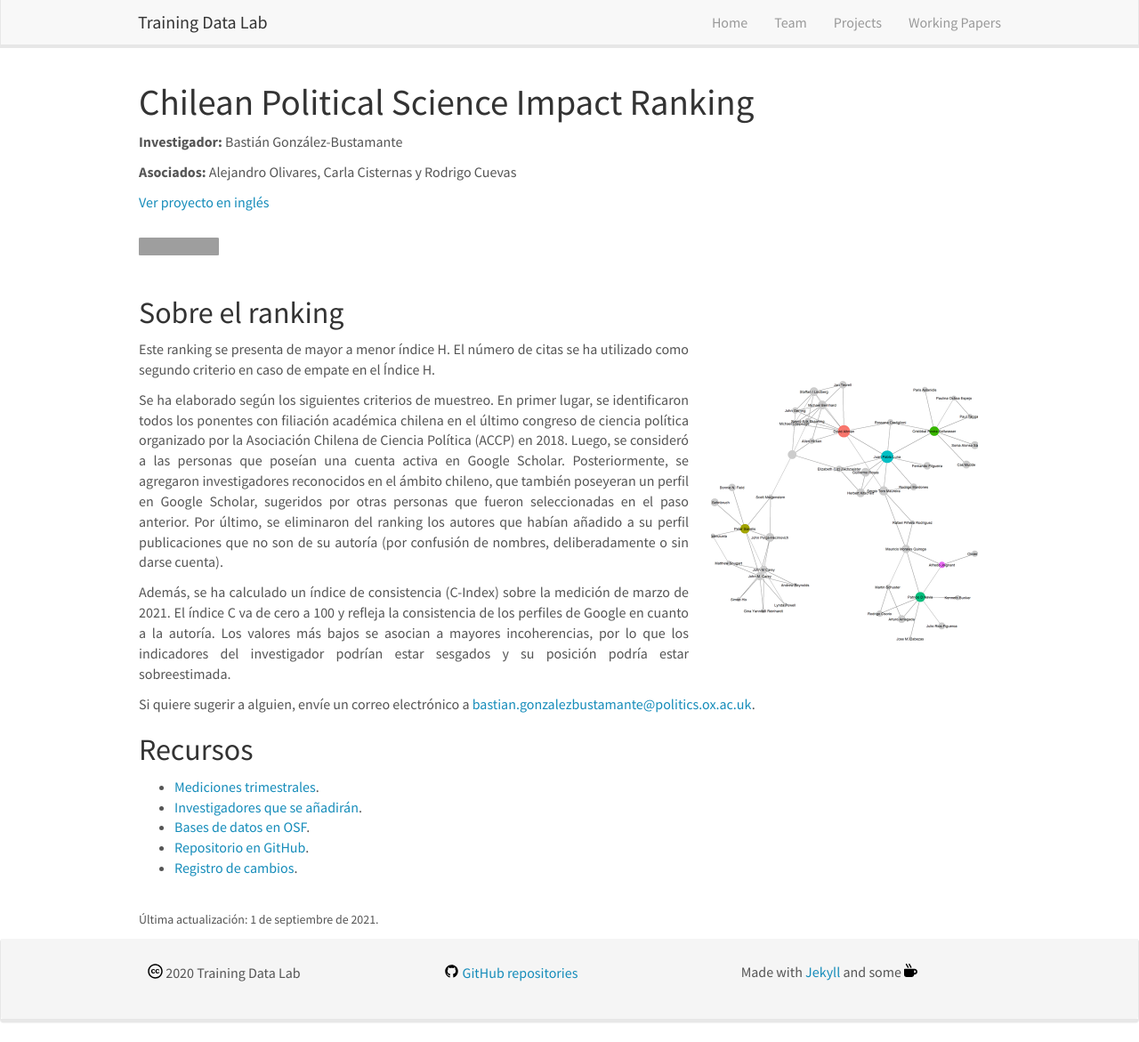
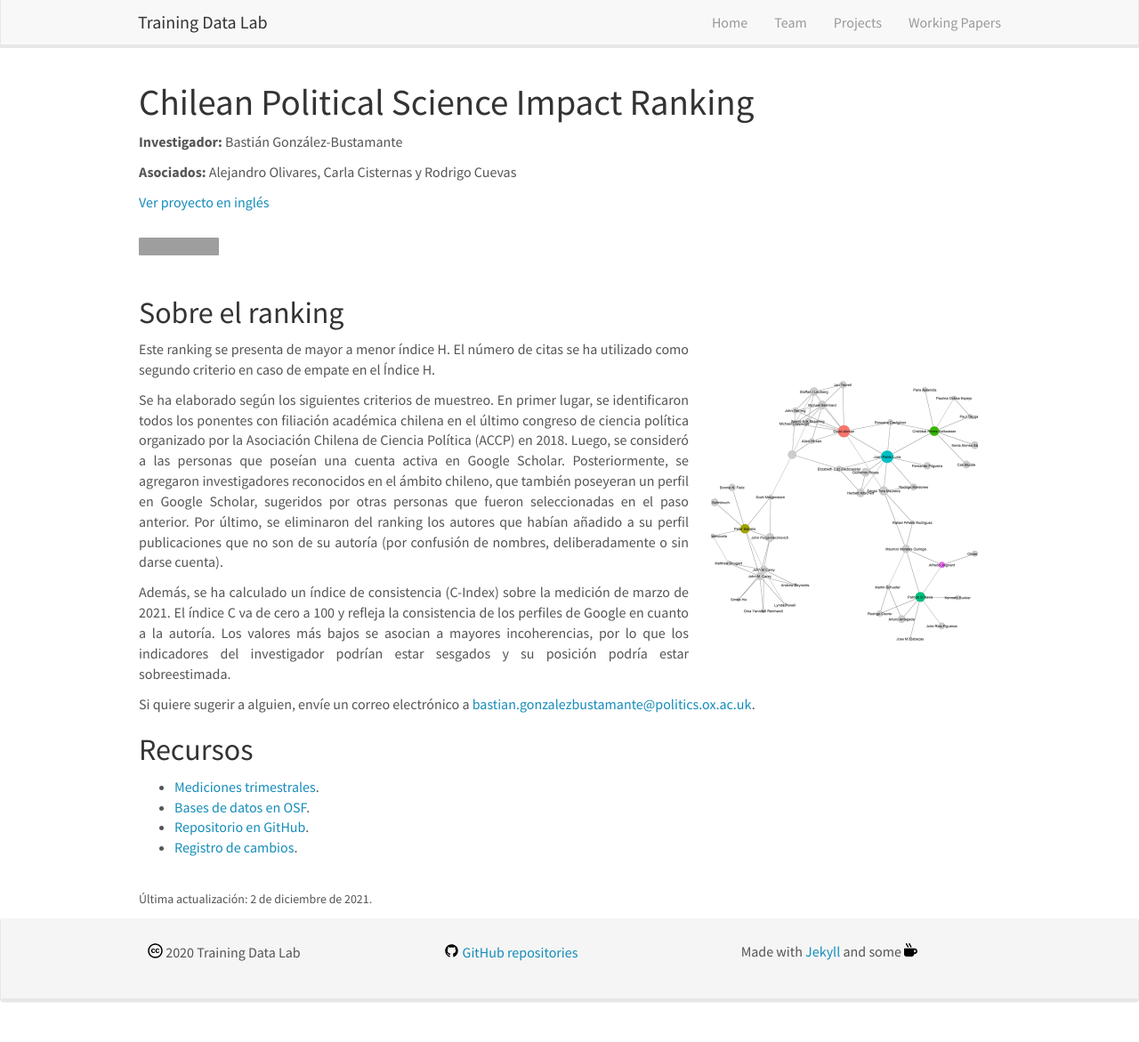
Before and after one commit to training-datalab/old-training-datalab.com, a Jekyll site: the page built from _pages/cps-ranking-spanish.md, in a window 1280 px wide and 1171 px high. Shown: the whole window at 89% size. Built offline with Jekyll 4.4.1, drawn with Linux system fonts in a browser that asks for light colours; nearby versions of some CDN libraries; grey boxes are pictures that could not be loaded.

Commit message:
Update cps-ranking-spanish.md

```diff
--- a/_pages/cps-ranking-spanish.md
+++ b/_pages/cps-ranking-spanish.md
@@ -32,10 +32,9 @@ permalink: /projects/cps-ranking-spanish
 
 <ul>
 <li><a href="https://bgonzalezbustamante.com/cps-ranking/" target="_blank">Mediciones trimestrales</a>.</li>
-<li><a href="https://github.com/bgonzalezbustamante/CPS-Ranking/blob/master/to-be-ranked.md" target="_blank">Investigadores que se añadirán</a>.</li>
 <li><a href="http://doi.org/10.17605/OSF.IO/C8PRA" target="_blank">Bases de datos en OSF</a>.</li>
 <li><a href="https://github.com/bgonzalezbustamante/CPS-Ranking" target="_blank">Repositorio en GitHub</a>.</li>
-<li><a href="https://github.com/bgonzalezbustamante/CPS-Ranking/blob/master/changelog.txt" target="_blank">Registro de cambios</a>.</li>
+<li><a href="https://github.com/bgonzalezbustamante/CPS-Ranking/blob/master/CHANGELOG.md" target="_blank">Registro de cambios</a>.</li>
 </ul>
 <br />
-<small>Última actualización: 1 de septiembre de 2021.</small>
+<small>Última actualización: 2 de diciembre de 2021.</small>
```
